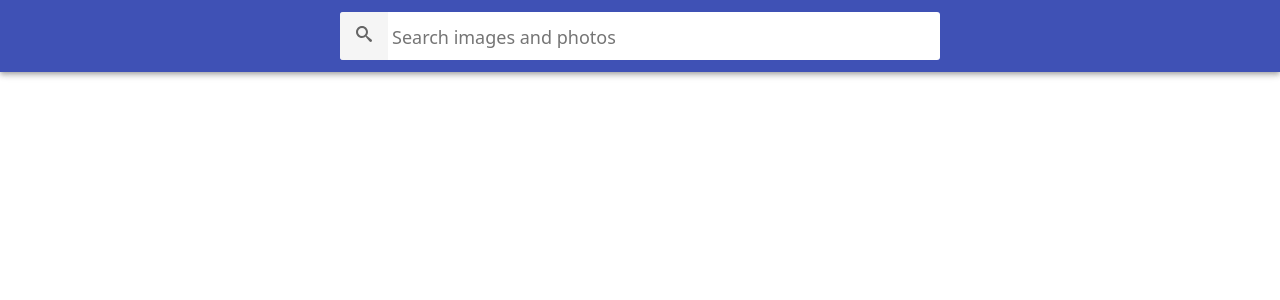
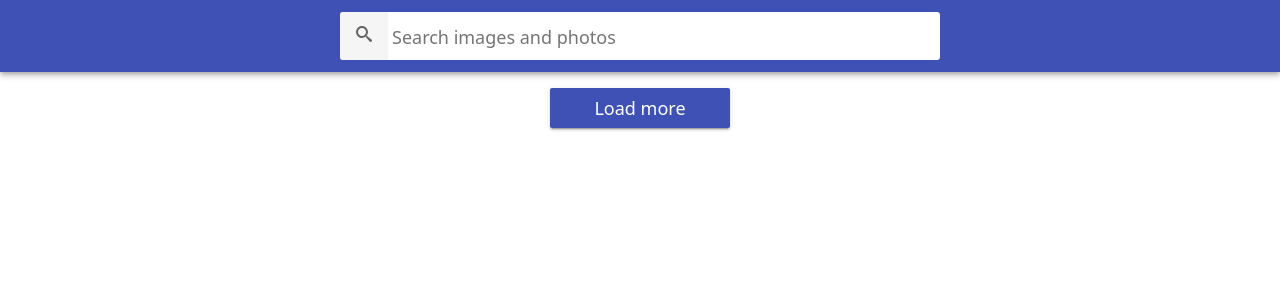
Before and after one commit to oksanastets-code/goit-react-hw-03-image-finder, a React (Create React App) app: page / in a window 1280 px wide. Shown: the top 300 px of the page. Built offline with nearby package versions, Linux system fonts and the light colour scheme.

Commit message:
add load-more button

```diff
--- a/src/App.js
+++ b/src/App.js
@@ -3,6 +3,7 @@ import { Toaster } from 'react-hot-toast';
 import { Div } from './App.styled';
 import Searchbar from './components/Searchbar/Searchbar';
 import ImageGallery from './components/ImageGallery/ImageGallery';
+import Button from './components/Button/Button';
 
 export default class App extends Component {
   state = {
@@ -20,6 +21,7 @@ export default class App extends Component {
         <Searchbar onSubmit={this.handleFormSubmit} />
         {/* {this.state.loading && <h1>Loading...</h1>} */}
         <ImageGallery searchKey={this.state.searchWord} />
+        <Button />
       </Div>
     );
   }
--- a/src/components/Button/Button.js
+++ b/src/components/Button/Button.js
@@ -0,0 +1,19 @@
+// import { Component } from 'react';
+// import PropTypes from 'prop-types';
+
+// import { render } from "@testing-library/react";
+
+import { ButtonLoadMore } from './Button.styled';
+export default function Button() {
+  return (
+    <ButtonLoadMore type="button" className="btn btn-primary button" data-action="load-more">
+      <span
+        className="spinner-border spinner-border-sm spinner is-hidden"
+        role="status"
+        aria-hidden="true"
+      ></span>
+
+      <span className="label">Load more</span>
+    </ButtonLoadMore>
+  );
+}
--- a/src/components/Button/Button.styled.js
+++ b/src/components/Button/Button.styled.js
@@ -0,0 +1,27 @@
+import styled from 'styled-components';
+export const ButtonLoadMore = styled.button`
+  display: block;
+  margin-left: auto;
+  margin-right: auto;
+  padding: 8px 16px;
+  border-radius: 2px;
+  background-color: #3f51b5;
+  transition: all 250ms cubic-bezier(0.4, 0, 0.2, 1);
+  text-align: center;
+  display: inline-block;
+  color: #fff;
+  border: 0;
+  text-decoration: none;
+  cursor: pointer;
+  font-family: inherit;
+  font-size: 18px;
+  line-height: 24px;
+  font-style: normal;
+  font-weight: 500;
+  min-width: 180px;
+  box-shadow: 0px 3px 1px -2px rgba(0, 0, 0, 0.2), 0px 2px 2px 0px rgba(0, 0, 0, 0.14),
+    0px 1px 5px 0px rgba(0, 0, 0, 0.12);
+  &:hover {
+    background-color: #303f9f;
+  }
+`;
--- a/src/components/ImageGallery/ImageGallery.js
+++ b/src/components/ImageGallery/ImageGallery.js
@@ -13,7 +13,7 @@ export default class ImageGallery extends Component {
     if (prevProps.searchKey !== this.props.searchKey) {
       //   console.log('prevProps.searchKey', prevProps.searchKey);
       //   console.log('this.props.searchKey', this.props.searchKey);
-      this.setState({ loading: true });
+      this.setState({ loading: true, images: null });
       fetch(
         `https://pixabay.com/api/?q=${this.props.searchKey}&page=1&key=24206659-085fc8a8bf5db593be5a49f71&image_type=photo&orientation=horizontal&per_page=12`,
       )
--- a/src/components/Searchbar/Searchbar.js
+++ b/src/components/Searchbar/Searchbar.js
@@ -24,6 +24,7 @@ export default class Searchbar extends Component {
     }
     this.props.onSubmit(this.state.keyWord);
     this.setState({ keyWord: '' });
+    e.currentTarget.reset();
   };
   handleKeyWordChange = e => {
     this.setState({ keyWord: e.currentTarget.value.toLowerCase() });
```
